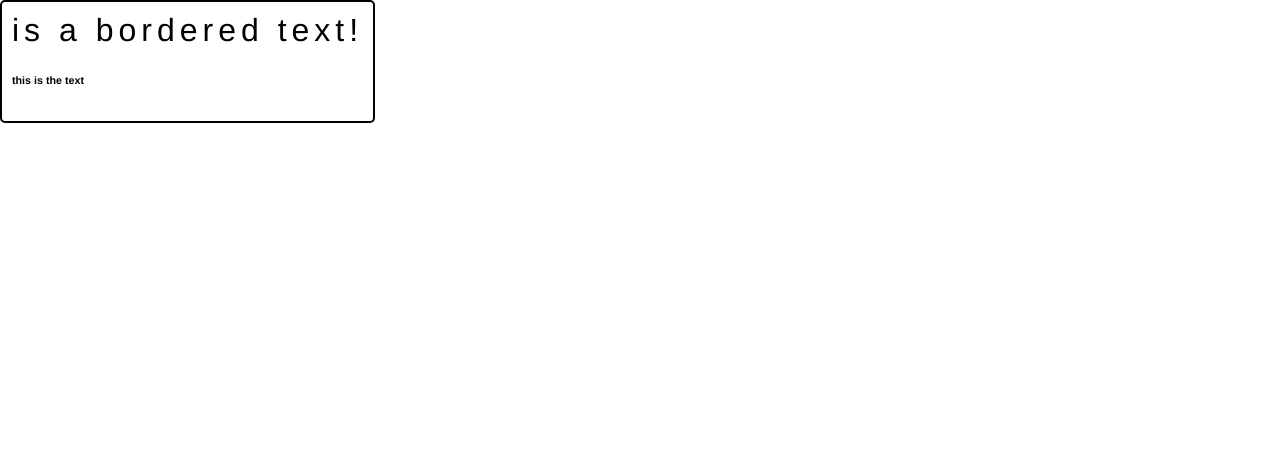
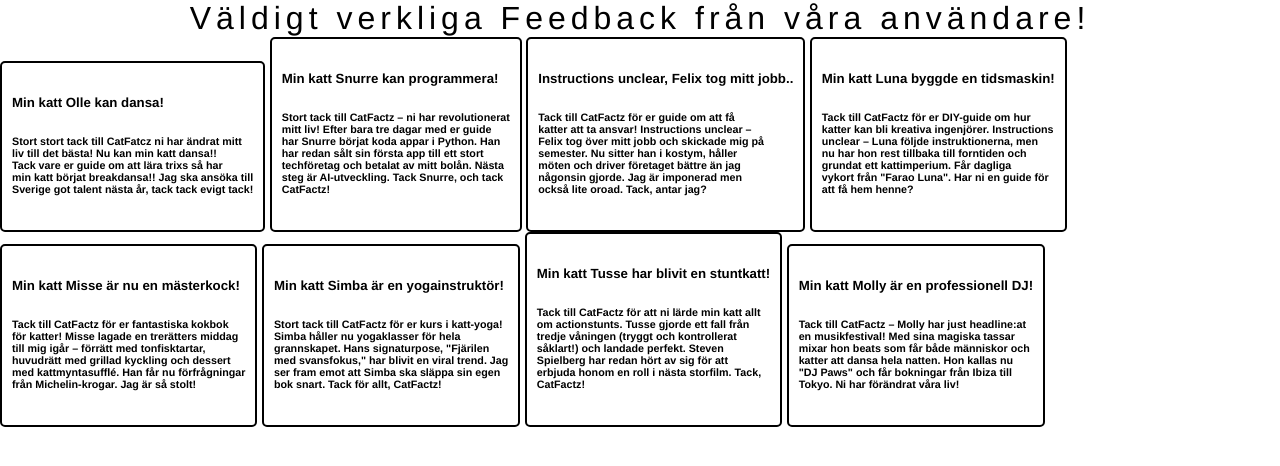
Before and after one commit to TantBella/catfactz, a plain HTML site: page Feedback.html in a window 1280 px wide. Drawn offline with Linux system fonts and the light colour scheme.

Commit message:
Update Feedback.html
färdig med feedback typ

```diff
--- a/Feedback.html
+++ b/Feedback.html
@@ -7,15 +7,129 @@
     <link href="../index.css" rel="stylesheet" />
 </head>
 <body>
+    <h1>
+        Väldigt verkliga Feedback från våra användare!
+    </h1>
     <div class="bordered-text">
-        <h1>
-            is a bordered text!
+        <h5>
+            Min katt Olle kan dansa!
 
-        </h1>
+        </h5>
         <h6>
-            this is the text
+        Stort stort tack till CatFatcz ni har ändrat mitt<br>
+         liv till det bästa! Nu kan min katt dansa!! <br>
+         Tack vare er guide om att lära trixs så har <br>
+         min katt börjat breakdansa!! Jag ska ansöka till <br>
+         Sverige got talent nästa år, tack tack evigt tack!
+
         </h6>
 
     </div>
+
+    <div class="bordered-text">
+        <h5>
+            Min katt Snurre kan programmera!
+        </h5>
+        <h6>
+            Stort tack till CatFactz – ni har revolutionerat<br>
+            mitt liv! Efter bara tre dagar med er guide<br>
+            har Snurre börjat koda appar i Python. Han<br>
+            har redan sålt sin första app till ett stort<br>
+            techföretag och betalat av mitt bolån. Nästa<br>
+            steg är AI-utveckling. Tack Snurre, och tack<br>
+            CatFactz!
+        </h6>
+    </div>
+
+    <div class="bordered-text">
+        <h5>
+            Instructions unclear, Felix tog mitt jobb..
+        </h5>
+        <h6>
+            Tack till CatFactz för er guide om att få<br>
+            katter att ta ansvar! Instructions unclear –<br>
+            Felix tog över mitt jobb och skickade mig på<br>
+            semester. Nu sitter han i kostym, håller<br>
+            möten och driver företaget bättre än jag<br>
+            någonsin gjorde. Jag är imponerad men<br>
+            också lite oroad. Tack, antar jag?
+        </h6>
+    </div>
+
+    <div class="bordered-text">
+        <h5>
+            Min katt Luna byggde en tidsmaskin!
+        </h5>
+        <h6>
+            Tack till CatFactz för er DIY-guide om hur<br>
+            katter kan bli kreativa ingenjörer. Instructions<br>
+            unclear – Luna följde instruktionerna, men<br>
+            nu har hon rest tillbaka till forntiden och<br>
+            grundat ett kattimperium. Får dagliga<br>
+            vykort från "Farao Luna". Har ni en guide för<br>
+            att få hem henne?
+        </h6>
+    </div>
+
+
+    <div class="bordered-text">
+        <h5>
+            Min katt Misse är nu en mästerkock!
+        </h5>
+        <h6>
+            Tack till CatFactz för er fantastiska kokbok<br>
+            för katter! Misse lagade en trerätters middag<br>
+            till mig igår – förrätt med tonfisktartar,<br>
+            huvudrätt med grillad kyckling och dessert<br>
+            med kattmyntasufflé. Han får nu förfrågningar<br>
+            från Michelin-krogar. Jag är så stolt!
+        </h6>
+    </div>
+
+    <div class="bordered-text">
+        <h5>
+            Min katt Simba är en yogainstruktör!
+        </h5>
+        <h6>
+            Stort tack till CatFactz för er kurs i katt-yoga!<br>
+            Simba håller nu yogaklasser för hela<br>
+            grannskapet. Hans signaturpose, "Fjärilen<br>
+            med svansfokus," har blivit en viral trend. Jag<br>
+            ser fram emot att Simba ska släppa sin egen<br>
+            bok snart. Tack för allt, CatFactz!
+        </h6>
+    </div>
+
+    <div class="bordered-text">
+        <h5>
+            Min katt Tusse har blivit en stuntkatt!
+        </h5>
+        <h6>
+            Tack till CatFactz för att ni lärde min katt allt<br>
+            om actionstunts. Tusse gjorde ett fall från<br>
+            tredje våningen (tryggt och kontrollerat<br>
+            såklart!) och landade perfekt. Steven<br>
+            Spielberg har redan hört av sig för att<br>
+            erbjuda honom en roll i nästa storfilm. Tack,<br>
+            CatFactz!
+        </h6>
+    </div>
+
+    <div class="bordered-text">
+        <h5>
+            Min katt Molly är en professionell DJ!
+        </h5>
+        <h6>
+            Tack till CatFactz – Molly har just headline:at<br>
+            en musikfestival! Med sina magiska tassar<br>
+            mixar hon beats som får både människor och<br>
+            katter att dansa hela natten. Hon kallas nu<br>
+            "DJ Paws" och får bokningar från Ibiza till<br>
+            Tokyo. Ni har förändrat våra liv!
+        </h6>
+    </div>
+
+
+
 </body>
 </html>
```
